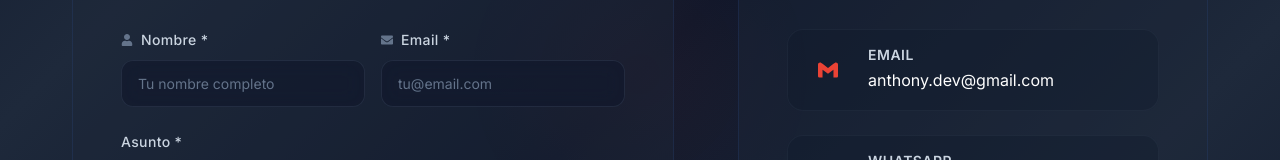
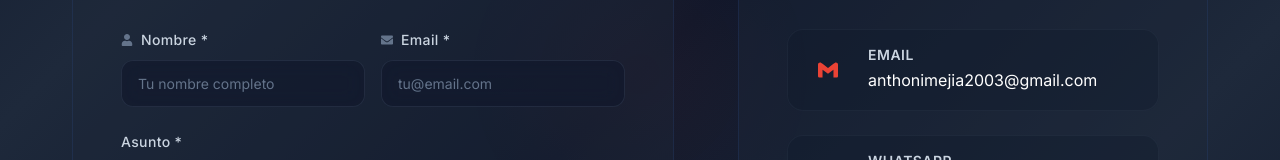
Before and after one commit to AnThony69x/anthony-mejia-portafolio-v1, a React (Vite) app: page / in a window 1280 px wide. Shown: the part 5008-5168 px from the top of the page. Built offline with nearby package versions, Linux system fonts and the light colour scheme.

Commit message:
Actualizar configuración de EmailJS y datos de contacto en el formulario

```diff
--- a/src/components/Contacto/Contacto.jsx
+++ b/src/components/Contacto/Contacto.jsx
@@ -30,9 +30,9 @@ const Contacto = () => {
   const sectionRef = useRef(null)
 
   // EmailJS configuration
-  const EMAILJS_SERVICE_ID = 'service_portfolio' // To be configured in EmailJS
-  const EMAILJS_TEMPLATE_ID = 'template_contact' // To be configured in EmailJS
-  const EMAILJS_PUBLIC_KEY = 'your_public_key_here' // To be configured in EmailJS
+  const EMAILJS_SERVICE_ID = 'service_nwo3uif'
+  const EMAILJS_TEMPLATE_ID = 'template_rjibxwh'
+  const EMAILJS_PUBLIC_KEY = 'rfwrVAeTKhEfIuTeL'
 
   // Detectar visibilidad de la sección
   useEffect(() => {
@@ -61,8 +61,8 @@ const Contacto = () => {
     {
       icono: <SiGmail />,
       titulo: 'Email',
-      valor: 'anthony.dev@gmail.com',
-      enlace: 'mailto:anthony.dev@gmail.com',
+      valor: 'anthonimejia2003@gmail.com',
+      enlace: 'mailto:anthonimejia2003@gmail.com',
       color: '#ea4335'
     },
     {
@@ -172,7 +172,7 @@ const Contacto = () => {
         from_email: formData.email,
         subject: formData.asunto,
         message: formData.mensaje,
-        to_email: 'anthony.dev@gmail.com',
+        to_email: 'anthonimejia2003@gmail.com',
         reply_to: formData.email
       }
 
```
